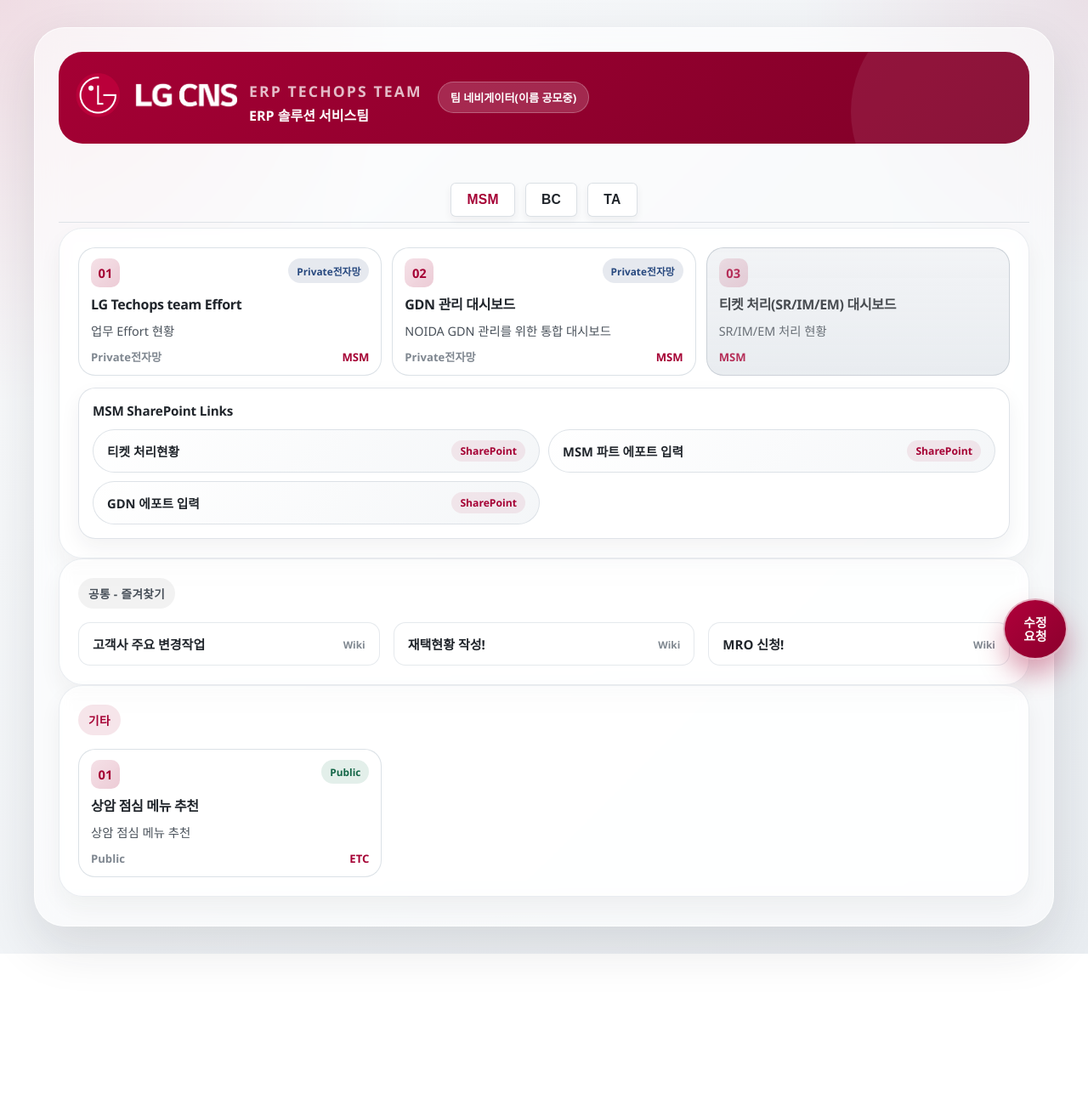
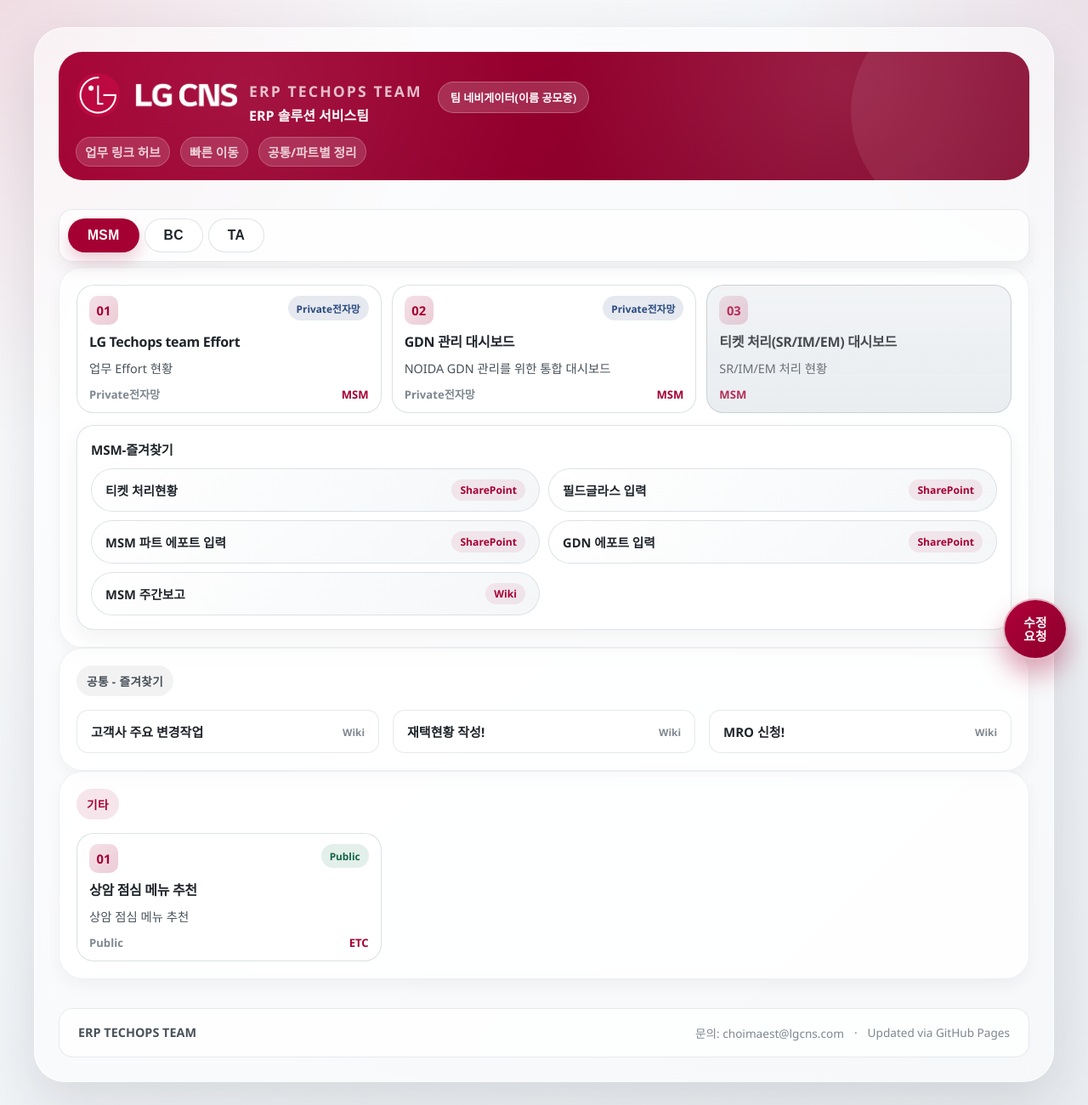
Before and after one commit to kiho-cns/techopsaws, a plain HTML site: page index.html in a window 1280 px wide. Shown: the top 1300 px of the page at 85% size. Before the commit the page ends 1122 px from the top, so only its background shows below. Drawn offline with Linux system fonts and the light colour scheme.

Commit message:
Sync latest index from ERP_Techops_leader

```diff
--- a/index.html
+++ b/index.html
@@ -60,6 +60,16 @@
         linear-gradient(140deg, rgba(165, 0, 52, 0.98), rgba(125, 0, 39, 0.94)),
         var(--lg-red);
       color: #fff;
+    }
+
+    .hero::before {
+      content: "";
+      position: absolute;
+      inset: 0;
+      background:
+        radial-gradient(circle at 20% 30%, rgba(255, 255, 255, 0.08), transparent 35%),
+        radial-gradient(circle at 80% 20%, rgba(255, 255, 255, 0.12), transparent 35%);
+      pointer-events: none;
     }
 
     .hero::after {
@@ -146,6 +156,23 @@
       white-space: nowrap;
     }
 
+    .hero-sub {
+      margin-top: 8px;
+      display: flex;
+      align-items: center;
+      gap: 12px;
+      color: rgba(255, 255, 255, 0.78);
+      font-size: 0.92rem;
+      font-weight: 600;
+    }
+
+    .hero-sub span {
+      padding: 6px 10px;
+      border-radius: 999px;
+      background: rgba(255, 255, 255, 0.14);
+      border: 1px solid rgba(255, 255, 255, 0.2);
+    }
+
     .status-row {
       display: flex;
       flex-wrap: wrap;
@@ -166,31 +193,39 @@
     }
 
     .tab-bar.primary {
-      background: transparent;
-      border-color: rgba(215, 221, 227, 0.7);
+      background: rgba(255, 255, 255, 0.72);
+      border-color: rgba(215, 221, 227, 0.6);
       position: sticky;
       top: 10px;
       z-index: 5;
-      padding: 6px 0;
-      border-radius: 0;
+      padding: 10px;
+      border-radius: 16px;
       gap: 0;
-      justify-content: center;
-      border-left: none;
-      border-right: none;
-      border-top: none;
-      border-bottom: 1px solid rgba(215, 221, 227, 0.8);
-      box-shadow: none;
+      justify-content: flex-start;
+      border-left: 1px solid rgba(215, 221, 227, 0.6);
+      border-right: 1px solid rgba(215, 221, 227, 0.6);
+      border-top: 1px solid rgba(215, 221, 227, 0.6);
+      border-bottom: 1px solid rgba(215, 221, 227, 0.6);
+      box-shadow: 0 10px 18px rgba(32, 37, 43, 0.06);
     }
 
     .tab-bar.primary .tab {
-      background: #fff;
-      border-color: rgba(215, 221, 227, 0.9);
-      border-radius: 6px;
-      box-shadow: 0 4px 10px rgba(32, 37, 43, 0.06);
-      padding: 10px 18px;
-      margin: 0 6px;
+      background: rgba(255, 255, 255, 0.92);
+      border-color: rgba(215, 221, 227, 0.8);
+      border-radius: 999px;
+      box-shadow: none;
+      padding: 10px 22px;
+      margin: 0 6px 0 0;
       font-size: 0.98rem;
       letter-spacing: 0.02em;
+      color: var(--lg-gray-900);
+    }
+
+    .tab-bar.primary .tab.active {
+      background: var(--lg-red);
+      border-color: rgba(165, 0, 52, 0.8);
+      color: #fff;
+      box-shadow: 0 10px 18px rgba(165, 0, 52, 0.18);
     }
 
     .section-label {
@@ -214,15 +249,15 @@
     }
 
     .switcher-area {
-      padding: 6px 0 0;
+      padding: 0;
       border-radius: var(--radius-xl);
       background: transparent;
       border: none;
-      margin-bottom: 6px;
+      margin-bottom: 4px;
     }
 
     .switcher-section {
-      padding: 6px 0 0;
+      padding: 0;
       background: transparent;
       border: none;
       box-shadow: none;
@@ -298,6 +333,35 @@
       display: block;
     }
 
+    footer {
+      margin-top: 30px;
+      padding: 18px 22px;
+      border-radius: 16px;
+      background: rgba(255, 255, 255, 0.75);
+      border: 1px solid rgba(215, 221, 227, 0.6);
+      color: var(--lg-gray-700);
+      font-size: 0.9rem;
+      display: flex;
+      align-items: center;
+      justify-content: space-between;
+      gap: 12px;
+    }
+
+    footer .foot-left {
+      display: flex;
+      align-items: center;
+      gap: 10px;
+      font-weight: 700;
+    }
+
+    footer .foot-right {
+      display: flex;
+      align-items: center;
+      gap: 12px;
+      font-size: 0.85rem;
+      color: var(--lg-gray-500);
+    }
+
     .tab {
       position: relative;
       border: 1px solid rgba(215, 221, 227, 0.9);
@@ -322,10 +386,15 @@
     }
 
     .tab.active {
-      background: rgba(165, 0, 52, 0.08);
-      border-color: rgba(165, 0, 52, 0.45);
-      color: var(--lg-red);
-      box-shadow: 0 10px 18px rgba(165, 0, 52, 0.12);
+      background: var(--lg-red);
+      border-color: rgba(165, 0, 52, 0.7);
+      color: #fff;
+      box-shadow: 0 10px 18px rgba(165, 0, 52, 0.14);
+    }
+
+    .tab.active:focus-visible {
+      outline: 2px solid rgba(255, 255, 255, 0.8);
+      outline-offset: 2px;
     }
 
     .tab.active::after {
@@ -355,16 +424,16 @@
     main {
       margin-top: 28px;
       display: grid;
-      gap: 40px;
+      gap: 36px;
     }
 
     .team-section {
-      padding: 22px;
+      padding: 20px;
       border-radius: var(--radius-xl);
-      background: rgba(255, 255, 255, 0.7);
-      border: 1px solid rgba(215, 221, 227, 0.55);
-      box-shadow: 0 12px 26px rgba(32, 37, 43, 0.05);
-      backdrop-filter: blur(8px);
+      background: rgba(255, 255, 255, 0.66);
+      border: 1px solid rgba(215, 221, 227, 0.45);
+      box-shadow: 0 8px 18px rgba(32, 37, 43, 0.04);
+      backdrop-filter: blur(6px);
     }
 
     .section-head {
@@ -668,16 +737,21 @@
       <div class="hero-copy">
         <div class="hero-header">
           <div class="brand" aria-label="LG style brand mark">
-          <span class="brand-logo-wrap" aria-label="LG CNS 로고">
-            <img class="brand-mark" src="assets/lgcns-mark.png" alt="LG 로고">
-            <img class="brand-wordmark" src="assets/lgcns-wordmark-white.png" alt="LG CNS">
-          </span>
+            <span class="brand-logo-wrap" aria-label="LG CNS 로고">
+              <img class="brand-mark" src="assets/lgcns-mark.png" alt="LG 로고">
+              <img class="brand-wordmark" src="assets/lgcns-wordmark-white.png" alt="LG CNS">
+            </span>
             <div>
               <p class="eyebrow">ERP TECHOPS TEAM</p>
               <strong>ERP 솔루션 서비스팀</strong>
             </div>
           </div>
           <span class="hero-badge">팀 네비게이터(이름 공모중)</span>
+        </div>
+        <div class="hero-sub">
+          <span>업무 링크 허브</span>
+          <span>빠른 이동</span>
+          <span>공통/파트별 정리</span>
         </div>
       </div>
     </section>
@@ -731,11 +805,17 @@
           </a>
         </div>
           <div class="link-list">
-          <h4>MSM SharePoint Links</h4>
+          <h4>MSM-즐겨찾기</h4>
           <ul>
             <li>
               <a href="https://lgcns.sharepoint.com/:x:/s/SAPECSTechops/Ef2wTPRGBedPndD616SklGQBJnzgDZ_F0ukT2X46rkGgpQ?e=NiQNot" target="_blank" rel="noreferrer">
                 티켓 처리현황
+                <span>SharePoint</span>
+              </a>
+            </li>
+            <li>
+              <a href="https://lgcns.sharepoint.com/:x:/s/SAPECSTechops/Edrux023o5NChZw69xbewpoBMBjRf-d2fYMAtvuXLptSjw?e=z8IJ7F" target="_blank" rel="noreferrer">
+                필드글라스 입력
                 <span>SharePoint</span>
               </a>
             </li>
@@ -749,6 +829,12 @@
               <a href="https://lgcns.sharepoint.com/:x:/s/SAPECSTechops/IQBKK4GG7ttgR6E1my121CvJAZH_nuH8Uq7uIZPZkmt2_qA?e=Q3tuLs" target="_blank" rel="noreferrer">
                 GDN 에포트 입력
                 <span>SharePoint</span>
+              </a>
+            </li>
+            <li>
+              <a href="https://wire.lgcns.com/confluence/spaces/DS02030832Y2020/pages/1397133752/2026%EB%85%84+MSM+%EC%A3%BC%EA%B0%84%EB%B3%B4%EA%B3%A0" target="_blank" rel="noreferrer">
+                MSM 주간보고
+                <span>Wiki</span>
               </a>
             </li>
           </ul>
@@ -842,6 +928,17 @@
         </div>
       </section>
     </main>
+
+    <footer>
+      <div class="foot-left">
+        ERP TECHOPS TEAM
+      </div>
+      <div class="foot-right">
+        문의: choimaest@lgcns.com
+        <span>·</span>
+        Updated via GitHub Pages
+      </div>
+    </footer>
   </div>
 
   <a class="fab-mail" href="mailto:choimaest@lgcns.com?subject=%EC%88%98%EC%A0%95%20%EC%9A%94%EC%B2%AD" aria-label="수정요청 메일 보내기">
```
